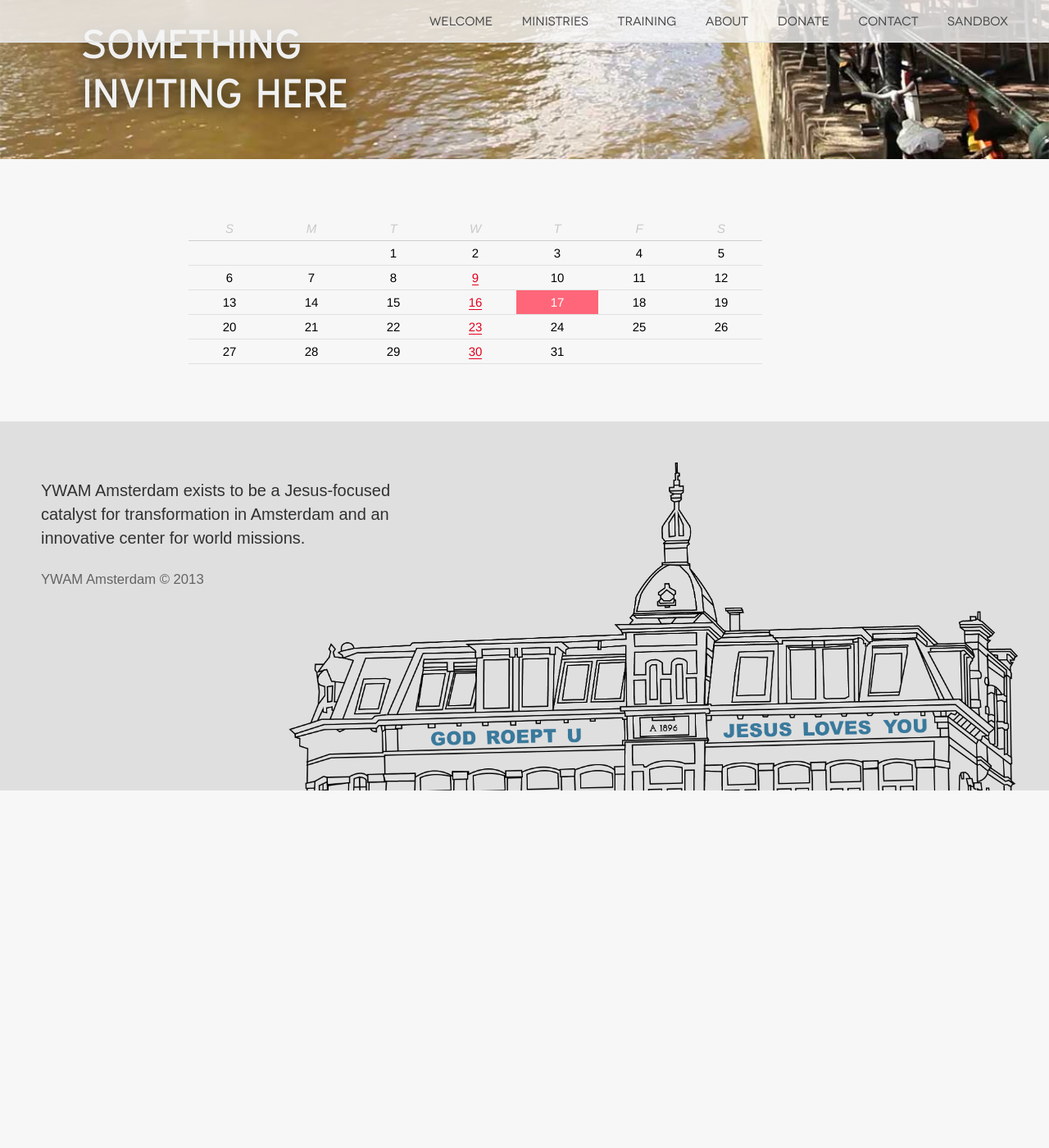
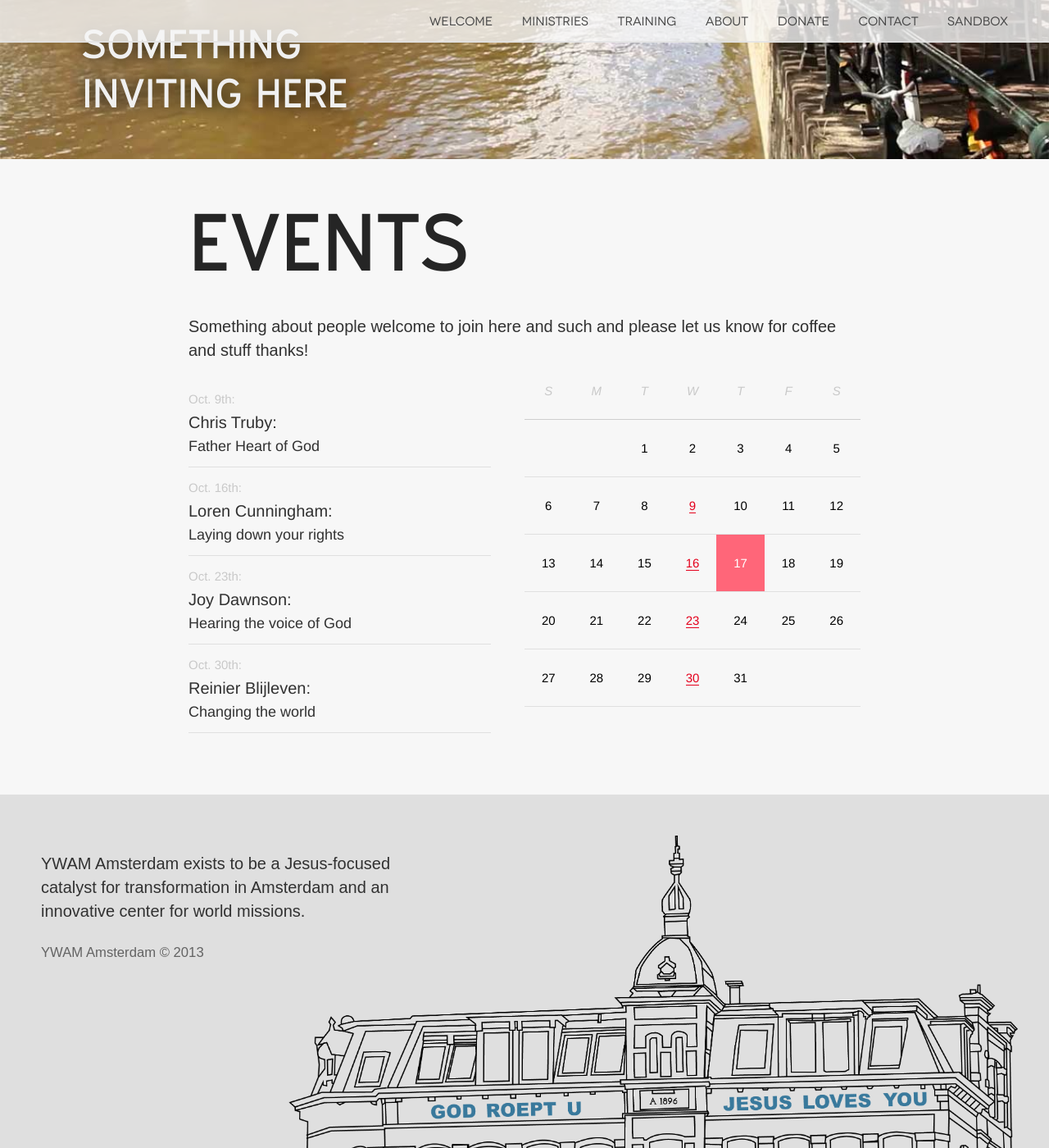
Before and after one commit to joshuadelange/ywamamsterdam.org-prototype, a Jekyll site: the page built from events.html, in a window 1280 px wide and 1400 px high, scrolled down 496 px. Shown: the whole window at 82% size. Built offline with Jekyll 4.4.1, drawn with Linux system fonts in a browser that asks for light colours; Markdown is read by kramdown in place of the engine named in the settings; before the commit the page ends 1460 px from its top, so only the background shows below that.

Commit message:
frontpage touchups!

```diff
--- a/css/main.css
+++ b/css/main.css
@@ -202,6 +202,12 @@ h2 {
     .columns [class*="column-"].column-3:last-child {
       width: 33%;
       margin-right: 0; }
+  .columns [class*="column-"].column-3-2 {
+    width: 61%;
+    margin-right: 5%; }
+    .columns [class*="column-"].column-3-2:last-child {
+      width: 66%;
+      margin-right: 0; }
   .columns [class*="column-"].column-4 {
     width: 25%; }
   .columns [class*="column-"] p, .columns [class*="column-"] table {
@@ -306,9 +312,10 @@ table {
     table.condensed td, table.condensed th {
       padding: 0; }
   table.calendar {
-    margin: 20px 0;
+    margin-top: -20px;
     font-size: 15px; }
     table.calendar td, table.calendar th {
+      padding: 20px;
       text-align: center; }
     table.calendar .marked {
       background-color: #FF6679;
@@ -324,20 +331,23 @@ section {
   section ul {
     margin-bottom: 25px; }
     section ul li {
-      list-style-type: none; }
-      section ul li .muted {
-        display: inline-block;
-        margin-top: 7px;
-        margin-right: 10px;
-        font-size: 17px;
-        float: left; }
+      list-style-type: none;
+      padding: 10px 0;
+      border-bottom: 1px solid #e0e0e0; }
+      section ul li:hover {
+        border-bottom: 1px solid #e0e0e0; }
+      section ul li .caption {
+        display: block;
+        width: 100%;
+        color: #c9c9c9;
+        font-size: 15px; }
+      section ul li .subtitle {
+        display: block;
+        font-size: 18px; }
       section ul li a {
         display: block;
-        padding: 5px 0;
         color: #313131;
-        border-bottom: 1px solid #e0e0e0; }
-        section ul li a:hover {
-          border-bottom: 1px solid #e0e0e0; }
+        border: none; }
   section img {
     width: 100%;
     margin: 50px 0; }
@@ -763,6 +773,26 @@ section {
       section.circles .circle:hover img {
         height: 105%;
         margin-left: -5%; }
+    section.circles.small {
+      padding-top: 20px;
+      padding-bottom: 0; }
+      section.circles.small .circle {
+        padding-top: 20px;
+        padding-bottom: 20px;
+        border-top: none;
+        border-bottom: none; }
+        section.circles.small .circle:first-of-type {
+          border-left: none; }
+        section.circles.small .circle:last-of-type {
+          border-right: none; }
+        section.circles.small .circle .image {
+          width: 180px;
+          height: 180px;
+          border-radius: 180px; }
+        section.circles.small .circle p:first-of-type {
+          height: auto;
+          margin-top: 20px;
+          margin-bottom: 20px; }
   section:after {
     content: '';
     display: block;
--- a/events.html
+++ b/events.html
@@ -7,7 +7,43 @@ cover: welcome
 
 <section>
 
-	<table class="condensed calendar">
+	<h2>Events</h2>
+
+	<p>Something about people welcome to join here and such and please let us know for coffee and stuff thanks!</p>
+
+	<div class="columns">
+
+		<div class="column-2">
+			<ul>
+				<li>
+					<span class="caption">Oct. 9th:</span>
+					<a href="/eventpage.html">Chris Truby:
+						<span class="subtitle">Father Heart of God</span>
+					</a>
+				</li>
+				<li>
+					<span class="caption">Oct. 16th:</span>
+					<a href="/eventpage.html">Loren Cunningham:
+						<span class="subtitle">Laying down your rights</span>
+					</a>
+				</li>
+				<li>
+					<span class="caption">Oct. 23th:</span>
+					<a href="/eventpage.html">Joy Dawnson:
+						<span class="subtitle">Hearing the voice of God</span>
+					</a>
+				</li>
+				<li>
+					<span class="caption">Oct. 30th:</span>
+					<a href="/eventpage.html">Reinier Blijleven:
+						<span class="subtitle">Changing the world</span>
+					</a>
+				</li>
+			</ul>
+		</div>
+
+
+		<table class="condensed calendar column-2">
 			<tr>
 				<th>S</th>
 				<th>M</th>
@@ -64,4 +100,6 @@ cover: welcome
 			</tr>
 		</table>
 
+	</div>
+
 </section>
```
Also changed, not shown: css/main.scss (+66 -15 lines), index.html (+62 -17 lines). Lines whose indentation alone changed are shown as unchanged.
